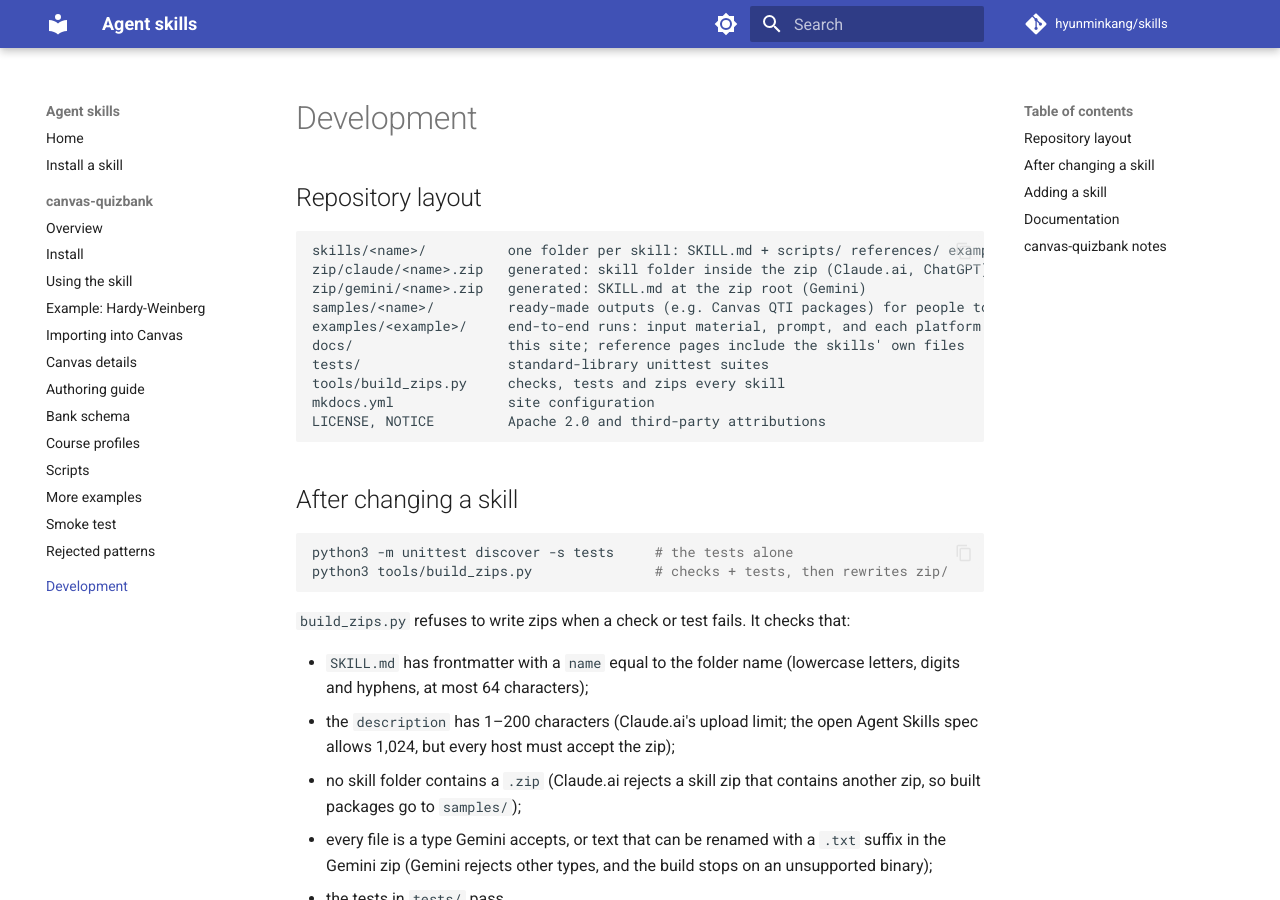
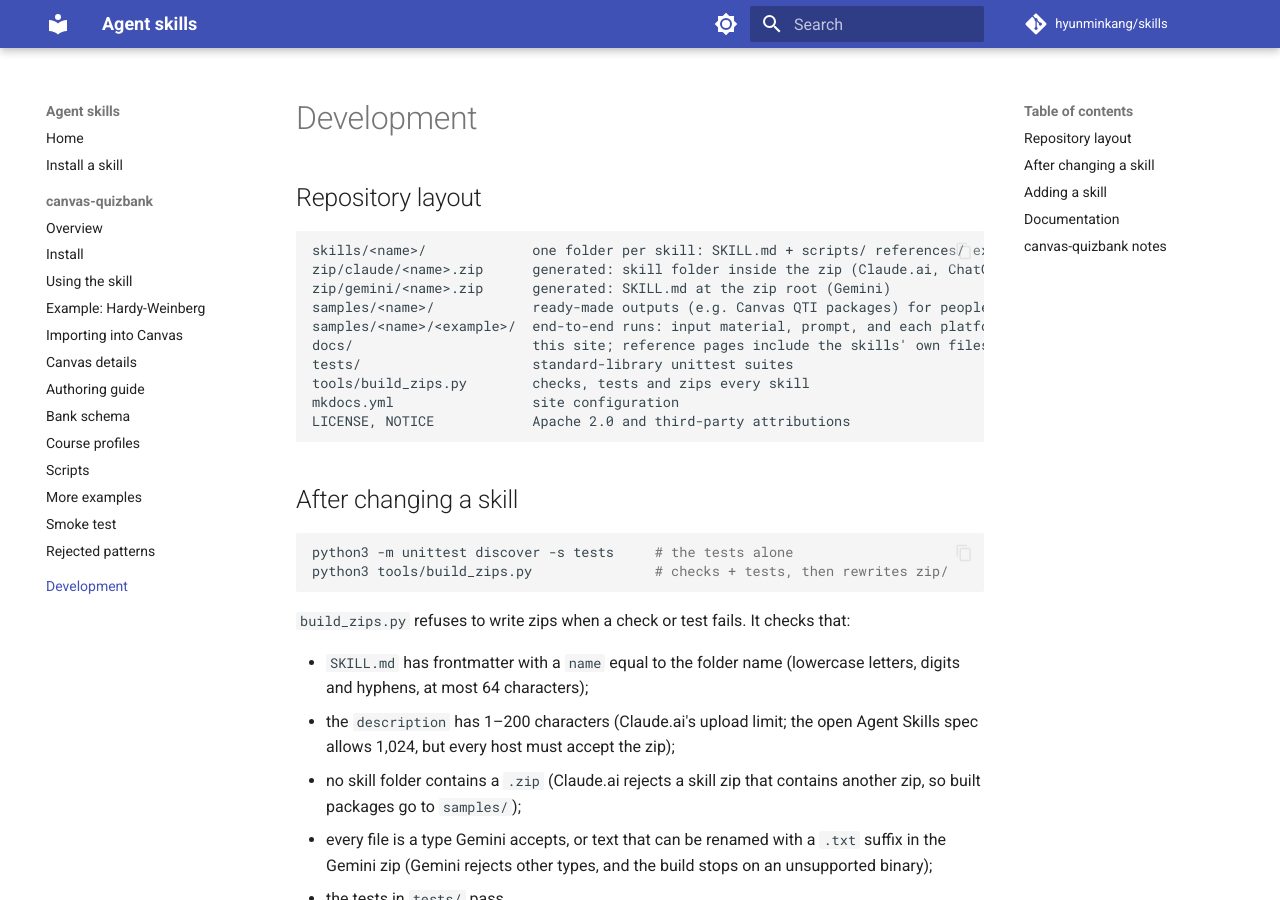
Before and after one commit to hyunminkang/skills, an MkDocs documentation site: the page built from docs/development.md, in a window 1280 px wide and 900 px high. Built offline with MkDocs 1.6.1 and Material for MkDocs 9.7.7, drawn with Linux system fonts in a browser that asks for light colours; comment, search, counter and statistics services are not loaded.

Commit message:
Moved HWE example restored the NOTICE file

````diff
--- a/README.md
+++ b/README.md
@@ -16,9 +16,10 @@
 
 ## See it in action
 
-[`examples/hwe/`](examples/hwe/) runs canvas-quizbank on one public
-genetics lecture (Hardy-Weinberg equilibrium) in Claude.ai, ChatGPT and
-Gemini, with the prompt and each platform's downloads. After import, the
+[`samples/canvas-quizbank/hwe/`](samples/canvas-quizbank/hwe/) runs
+canvas-quizbank on one public genetics lecture (Hardy-Weinberg
+equilibrium) in Claude.ai, ChatGPT and Gemini, with the prompt and each
+platform's downloads. After import, the
 items look like this in Canvas:
 
 ![An imported item in Canvas New Quizzes with rendered math: the two-sided exact HWE p-value for a single copy of the minor allele.](docs/canvas-quizbank/images/canvas-import-3-imported-items.png)
@@ -57,14 +58,14 @@
 ## Repository layout
 
 ```
-skills/<name>/       the skills: SKILL.md plus scripts, references, examples
-zip/claude/<name>.zip   upload for Claude.ai, ChatGPT (skill folder inside the zip)
-zip/gemini/<name>.zip   upload for Gemini (SKILL.md at the zip root)
-samples/<name>/      ready-made outputs to try (e.g. Canvas packages); never inside a skill
-examples/<example>/  end-to-end runs: input, prompt, and what each platform handed back
-docs/                documentation site (MkDocs Material), built with mkdocs.yml
-tests/               standard-library tests: python3 -m unittest discover -s tests
-tools/build_zips.py  checks every skill, runs the tests, rebuilds zip/
+skills/<name>/             the skills: SKILL.md plus scripts, references, examples
+zip/claude/<name>.zip      upload for Claude.ai, ChatGPT (skill folder inside the zip)
+zip/gemini/<name>.zip      upload for Gemini (SKILL.md at the zip root)
+samples/<name>/            ready-made outputs to try (e.g. Canvas packages); never inside a skill
+samples/<name>/<example>/  end-to-end runs: input, prompt, and what each platform handed back
+docs/                      documentation site (MkDocs Material), built with mkdocs.yml
+tests/                     standard-library tests: python3 -m unittest discover -s tests
+tools/build_zips.py        checks every skill, runs the tests, rebuilds zip/
 ```
 
 After editing a skill, run `python3 tools/build_zips.py` and commit the
--- a/docs/development.md
+++ b/docs/development.md
@@ -3,16 +3,16 @@
 ## Repository layout
 
 ```
-skills/<name>/          one folder per skill: SKILL.md + scripts/ references/ examples/
-zip/claude/<name>.zip   generated: skill folder inside the zip (Claude.ai, ChatGPT)
-zip/gemini/<name>.zip   generated: SKILL.md at the zip root (Gemini)
-samples/<name>/         ready-made outputs (e.g. Canvas QTI packages) for people to try
-examples/<example>/     end-to-end runs: input material, prompt, and each platform's downloads
-docs/                   this site; reference pages include the skills' own files
-tests/                  standard-library unittest suites
-tools/build_zips.py     checks, tests and zips every skill
-mkdocs.yml              site configuration
-LICENSE, NOTICE         Apache 2.0 and third-party attributions
+skills/<name>/             one folder per skill: SKILL.md + scripts/ references/ examples/
+zip/claude/<name>.zip      generated: skill folder inside the zip (Claude.ai, ChatGPT)
+zip/gemini/<name>.zip      generated: SKILL.md at the zip root (Gemini)
+samples/<name>/            ready-made outputs (e.g. Canvas QTI packages) for people to try
+samples/<name>/<example>/  end-to-end runs: input material, prompt, and each platform's downloads
+docs/                      this site; reference pages include the skills' own files
+tests/                     standard-library unittest suites
+tools/build_zips.py        checks, tests and zips every skill
+mkdocs.yml                 site configuration
+LICENSE, NOTICE            Apache 2.0 and third-party attributions
 ```
 
 ## After changing a skill
--- a/samples/README.md
+++ b/samples/README.md
@@ -1,8 +1,10 @@
-# Ready-made Canvas packages
+# Samples
 
-QTI packages built from the skills' examples, to import into Canvas
-directly. They live here rather than inside the skills because a skill zip
-may not contain other zips (Claude.ai rejects it).
+Ready-made outputs to try: QTI packages built from the skills' examples, to
+import into Canvas directly, and end-to-end runs of a skill on the chat
+platforms. They live here rather than inside the skills because a skill zip
+may not contain other zips (Claude.ai rejects it), and because they are for
+people to look at, not for the agent to read.
 
 ## canvas-quizbank
 
--- a/examples/hwe/README.md
+++ b/samples/canvas-quizbank/hwe/README.md
@@ -56,14 +56,14 @@
 See [Importing into Canvas](https://hyunminkang.github.io/skills/canvas-quizbank/import/)
 for the steps with screenshots. This is the Claude.ai bank after import:
 
-![The imported bank in Canvas New Quizzes, showing item hwe-026 with rendered math: the two-sided exact HWE p-value for a single copy of the minor allele, with options 1/(2N), 1/N, 0.5 and 1.](../../docs/canvas-quizbank/images/canvas-import-3-imported-items.png)
+![The imported bank in Canvas New Quizzes, showing item hwe-026 with rendered math: the two-sided exact HWE p-value for a single copy of the minor allele, with options 1/(2N), 1/N, 0.5 and 1.](../../../docs/canvas-quizbank/images/canvas-import-3-imported-items.png)
 
 ## Try it yourself
 
 From the repository root, check any output against the skill's rules:
 
 ```bash
-mkdir -p /tmp/hwe && unzip -o examples/hwe/output/claude-opus-5-5/hardy-weinberg-source-and-review.zip -d /tmp/hwe
+mkdir -p /tmp/hwe && unzip -o samples/canvas-quizbank/hwe/output/claude-opus-5-5/hardy-weinberg-source-and-review.zip -d /tmp/hwe
 python3 skills/canvas-quizbank/scripts/validate_bank.py /tmp/hwe/hardy-weinberg/hardy-weinberg.yaml \
-  --report --qti examples/hwe/output/claude-opus-5-5/hardy-weinberg.qti.zip
+  --report --qti samples/canvas-quizbank/hwe/output/claude-opus-5-5/hardy-weinberg.qti.zip
 ```
````
Also changed, not shown: other parts of samples/README.md (+14 -0 lines), docs/canvas-quizbank/example-hwe.md (+1 -1 lines), 20 other files.
